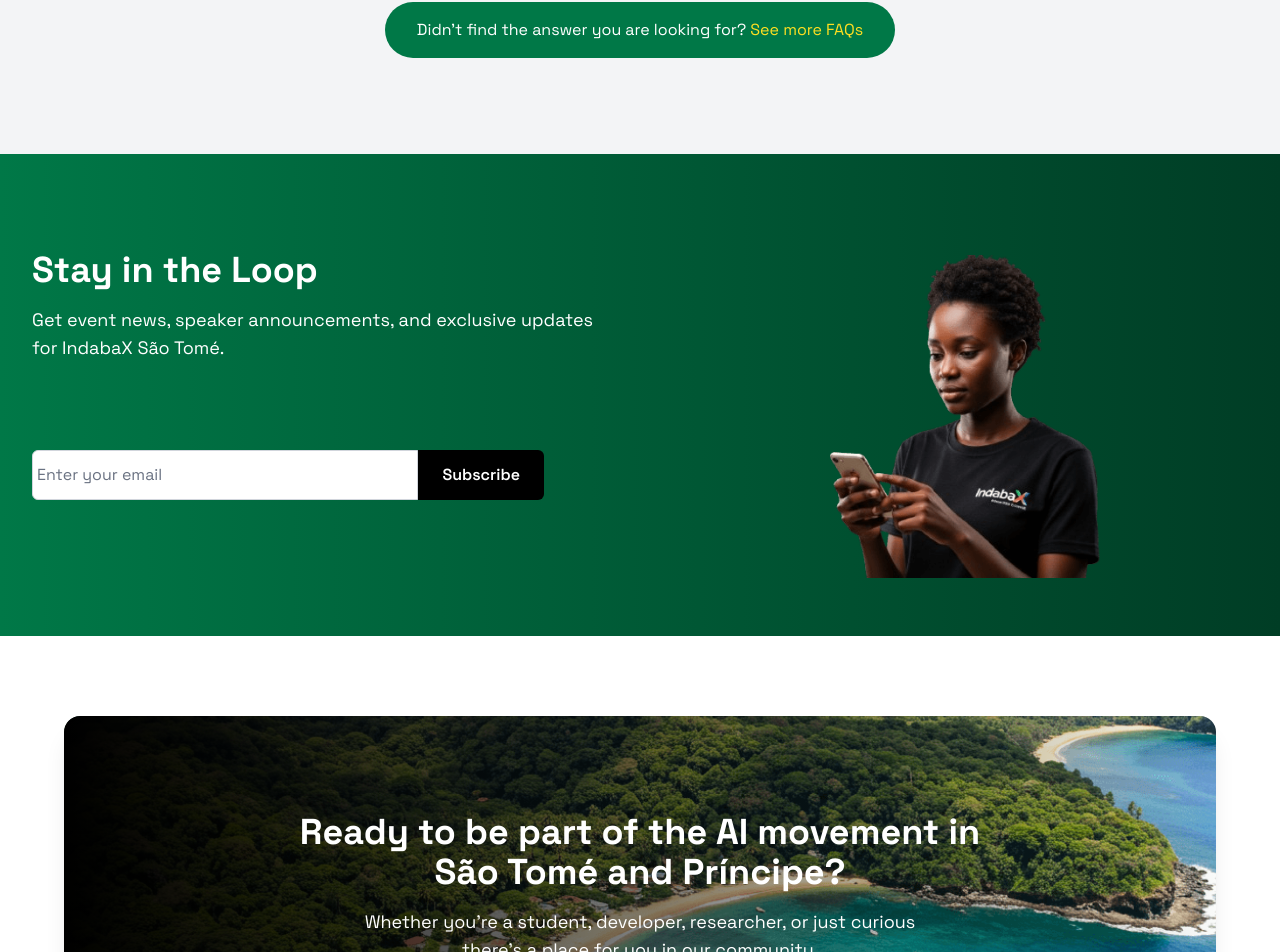
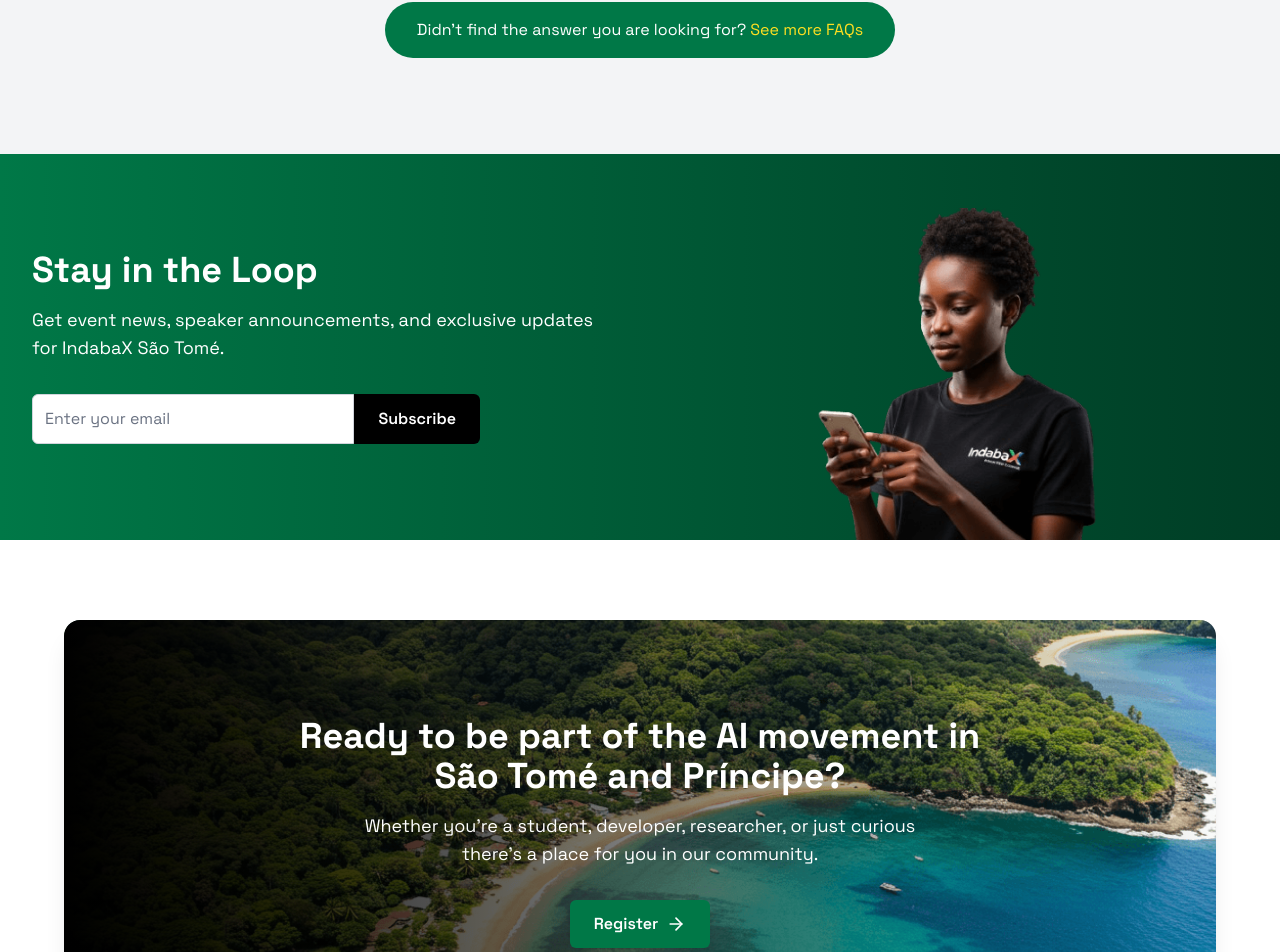
Before and after one commit to MOSOBELULU/indabaX, a React (Vite) app: page / in a window 1280 px wide. Shown: the part 7116-8068 px from the top of the page. Built offline with nearby package versions, Linux system fonts and the light colour scheme.

Commit message:
wip: news letter section placing the img

```diff
--- a/src/components/home/NewsLetter.jsx
+++ b/src/components/home/NewsLetter.jsx
@@ -1,45 +1,42 @@
 export default function NewsLetter() {
   return (
-    <section className=" flex items-center pt-10 sm:pt-16 md:pt-0 bg-gradient-to-r from-[#007847] to-[#003d25]">
+    <section className="flex items-end bg-gradient-to-r from-[#007847] to-[#003d25]">
       <div className="px-4 mx-auto max-w-7xl sm:px-6 lg:px-8 w-full">
-        <div className="grid grid-cols-1 gap-y-12 md:grid-cols-2 md:gap-x-8 2xl:gap-x-20 items-center">
-
-          <div className="text-center md:py-16 xl:py-24 md:text-left">
+        <div className="grid grid-cols-1 md:grid-cols-2 items-end">
+          {/* TEXT + FORM */}
+          <div className="text-center md:text-left py-12 md:py-20 xl:py-24">
             <h2 className="text-3xl font-bold text-white sm:text-4xl">
               Stay in the Loop
             </h2>
             <p className="mt-4 text-lg text-white max-w-xl">
-              Get event news, speaker announcements, and exclusive updates for IndabaX São Tomé.
+              Get event news, speaker announcements, and exclusive updates for
+              IndabaX São Tomé.
             </p>
 
-       <form className="mt-12 py-10 flex w-full max-w-lg gap-0">
+            <form className="mt-8 flex w-full max-w-md gap-0 mx-auto md:mx-0 flex-nowrap">
               <input
                 type="email"
                 placeholder="Enter your email"
-    className="flex-1 px-1  py-3 text-sm sm:text-base text-gray-900 placeholder-gray-500 bg-white border border-gray-300 rounded-l-md focus:outline-none focus:ring-2 focus:ring-black focus:border-transparent"
+                className="flex-1 px-3 py-3 text-sm sm:text-base text-gray-900 placeholder-gray-500 bg-white border border-gray-300 rounded-l-md focus:outline-none focus:ring-2 focus:ring-black focus:border-transparent"
                 required
               />
               <button
                 type="submit"
-    className="px-5 sm:px-6 py-3 text-sm sm:text-base font-semibold text-white bg-black rounded-r-md hover:opacity-90 transition-all duration-200"
+                className="px-4 sm:px-6 py-3 text-sm sm:text-base font-semibold text-white bg-black rounded-r-md hover:opacity-90 transition-all duration-200"
               >
                 Subscribe
               </button>
             </form>
-
-
-
           </div>
 
-
-       <div className="hidden md:flex flex-col justify-end items-center">
+          {/* IMAGE */}
+          <div className="hidden md:flex justify-end items-end h-full">
             <img
-    className="md:scale-110 lg:scale-100 2xl:scale-110 h-auto max-h-[500px] mt-11"
+              className="w-full max-h-[500px] object-contain"
               src="images/newsletter.png"
               alt="Newsletter illustration"
             />
           </div>
-
         </div>
       </div>
     </section>
```
Lines whose indentation alone changed are shown as unchanged.
